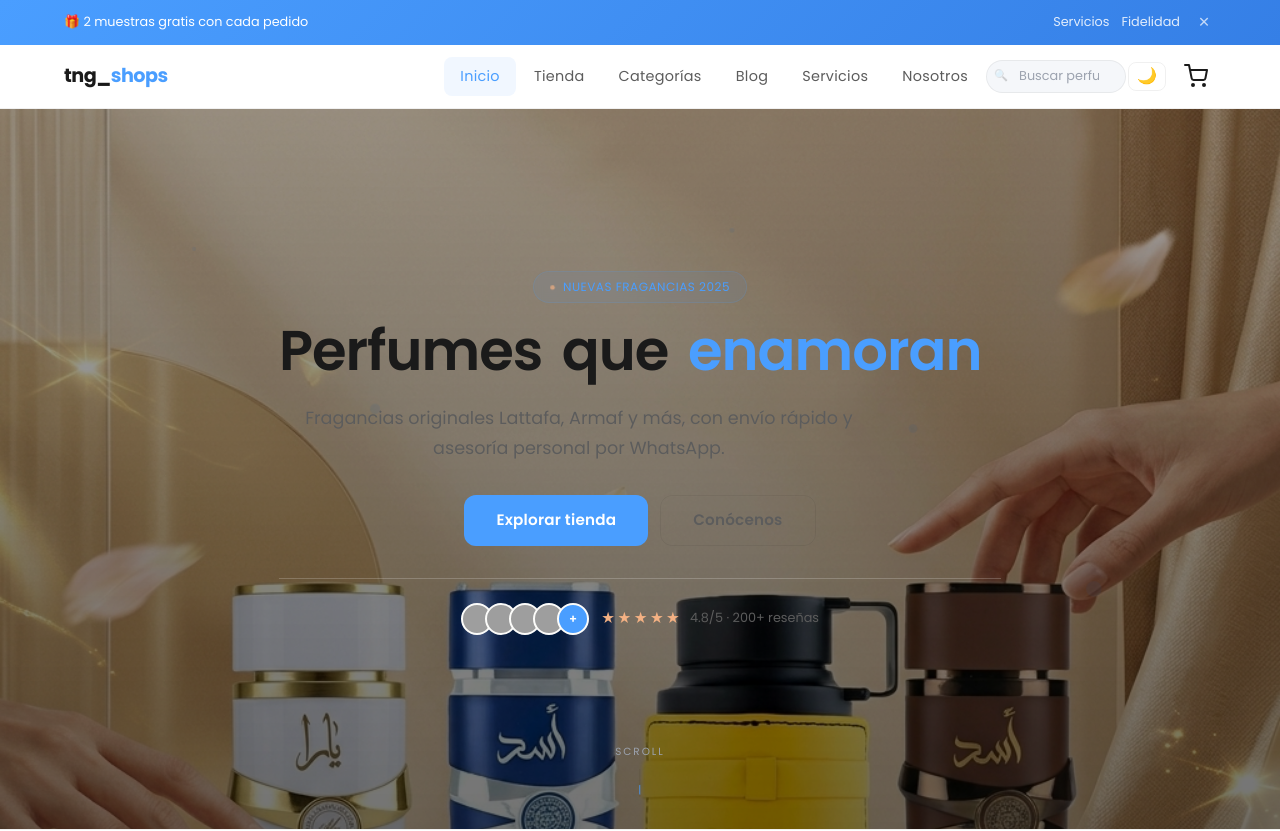
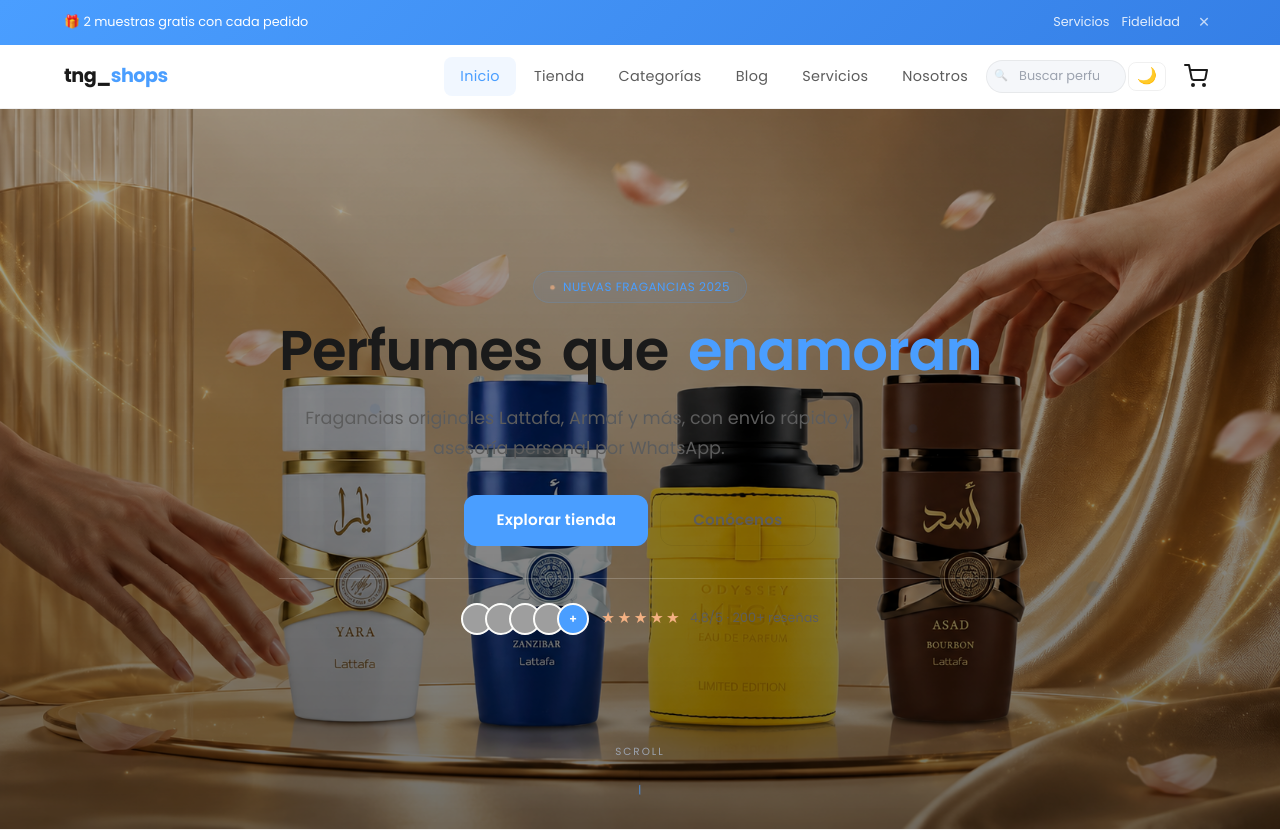
Before and after one commit to Carlos-edhub/tng_shops, a React (Vite) app: page / in a window 1280 px wide. Shown: the top 831 px of the page. Built offline with nearby package versions, Linux system fonts and the light colour scheme; grey boxes are pictures that could not be loaded.

Commit message:
Update Hero: use imagenHeroPx.png for better quality

```diff
--- a/src/components/Hero.jsx
+++ b/src/components/Hero.jsx
@@ -56,7 +56,7 @@
     <section className="hero" role="banner">
       {/* Imagen de fondo absoluta */}
       <div className="hero-bg" aria-hidden="true">
-        <img src="/images/imagenHero.png" alt="" />
+        <img src="/images/imagenHeroPx.png" alt="" />
       </div>
 
       {/* Partículas flotantes */}
--- a/src/index.css
+++ b/src/index.css
@@ -555,7 +555,7 @@
   width: 100%;
   height: 100%;
   object-fit: cover;
-  object-position: center 30%;
+  object-position: center 80%;
   display: block;
 }
 
```
Also changed, not shown: public/images/imagenHeroPx.png (added).
